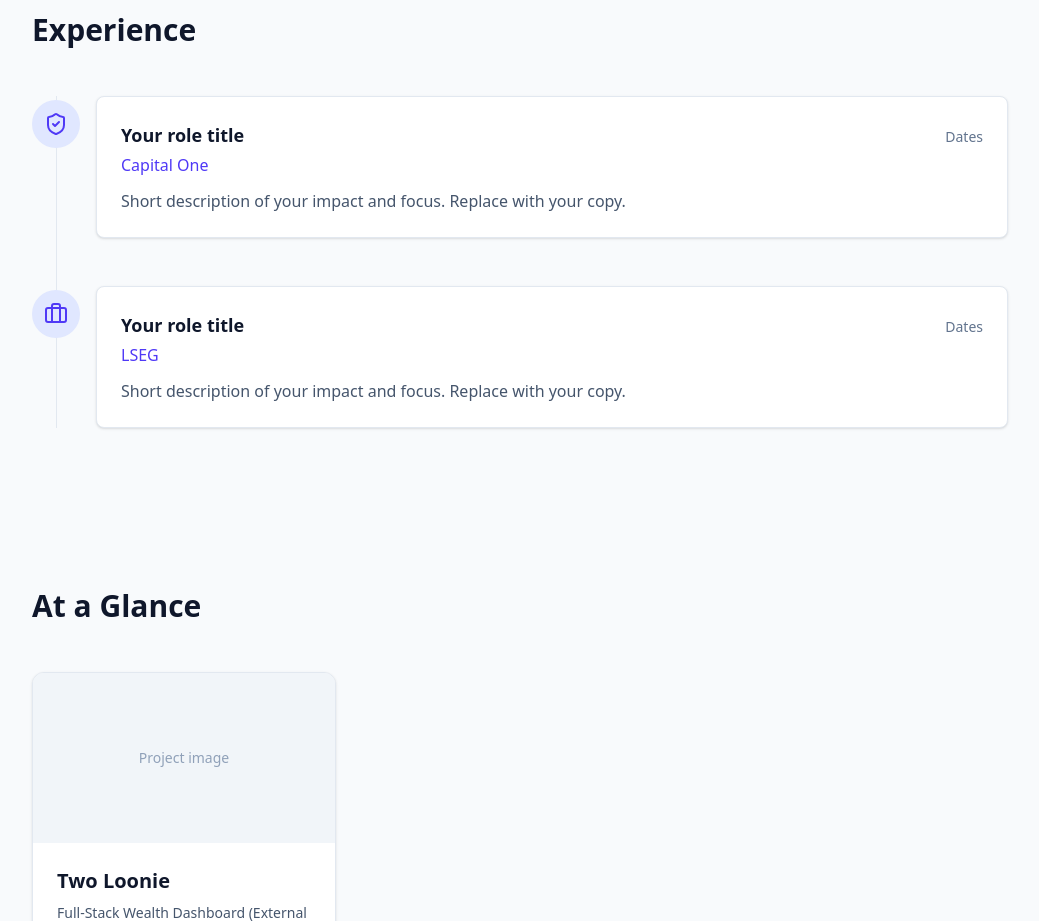
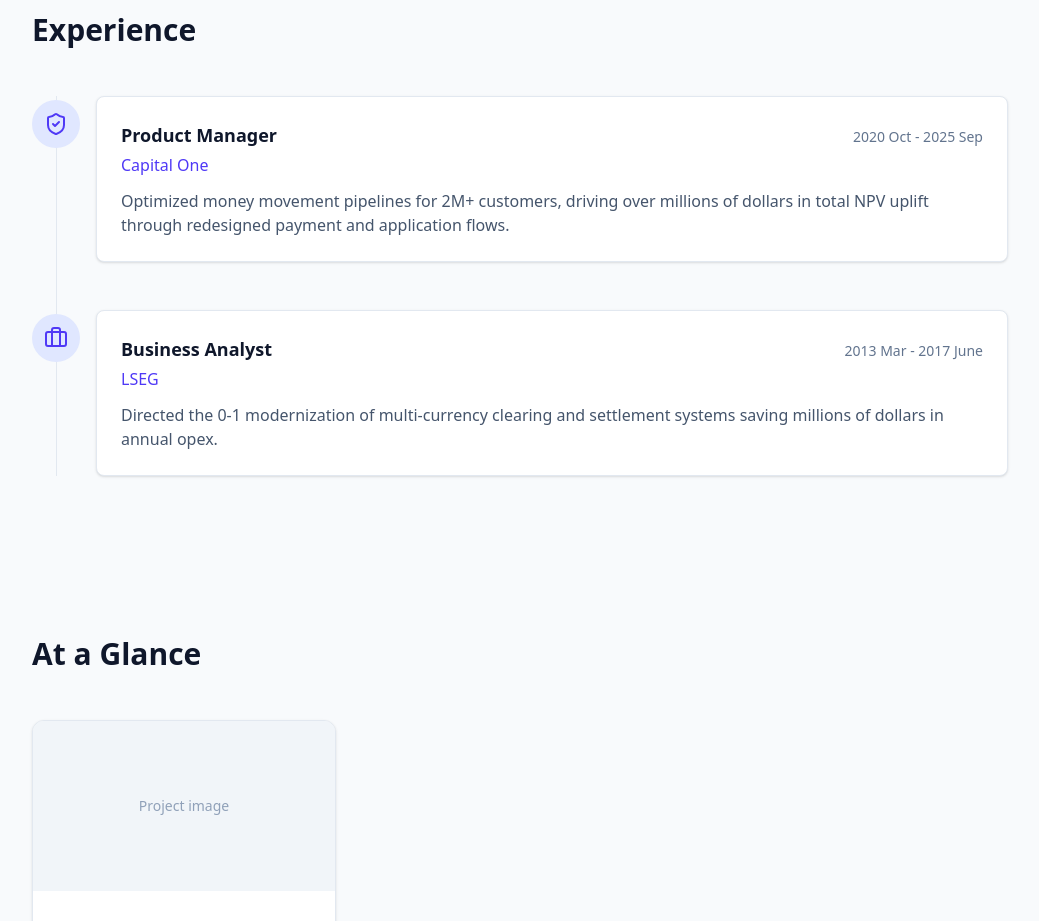
Before and after one commit to wick-wi/personal-web, a React (Vite) app: page / in a window 1280 px wide. Shown: the part 1080-2001 px from the top of the page, without its empty margins (120-1159 px from the left). Built offline with nearby package versions, Linux system fonts and the light colour scheme.

Commit message:
Added company descriptions

```diff
--- a/src/components/Experience.jsx
+++ b/src/components/Experience.jsx
@@ -4,18 +4,18 @@ import { ShieldCheck, Briefcase } from 'lucide-react'
 const roles = [
   {
     company: 'Capital One',
-    role: 'Your role title',
-    dates: 'Dates',
+    role: 'Product Manager',
+    dates: '2020 Oct - 2025 Sep',
     description:
-      'Short description of your impact and focus. Replace with your copy.',
+      'Optimized money movement pipelines for 2M+ customers, driving over millions of dollars in total NPV uplift through redesigned payment and application flows.',
     icon: ShieldCheck,
   },
   {
     company: 'LSEG',
-    role: 'Your role title',
-    dates: 'Dates',
+    role: 'Business Analyst',
+    dates: '2013 Mar - 2017 June',
     description:
-      'Short description of your impact and focus. Replace with your copy.',
+      'Directed the 0-1 modernization of multi-currency clearing and settlement systems saving millions of dollars in annual opex.',
     icon: Briefcase,
   },
 ]
```
